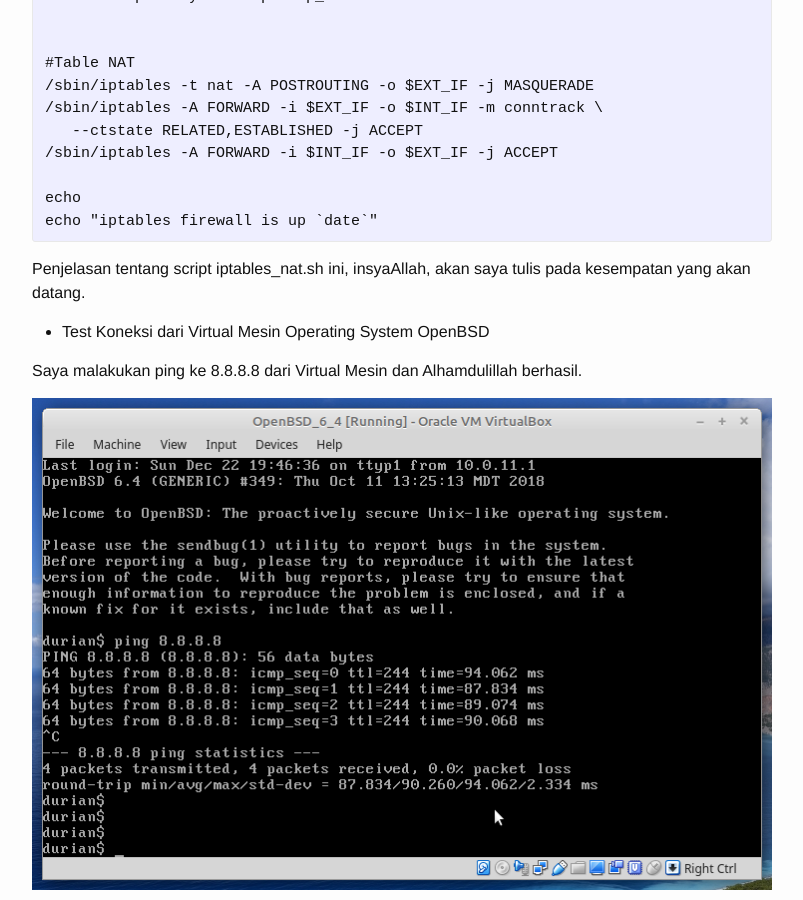
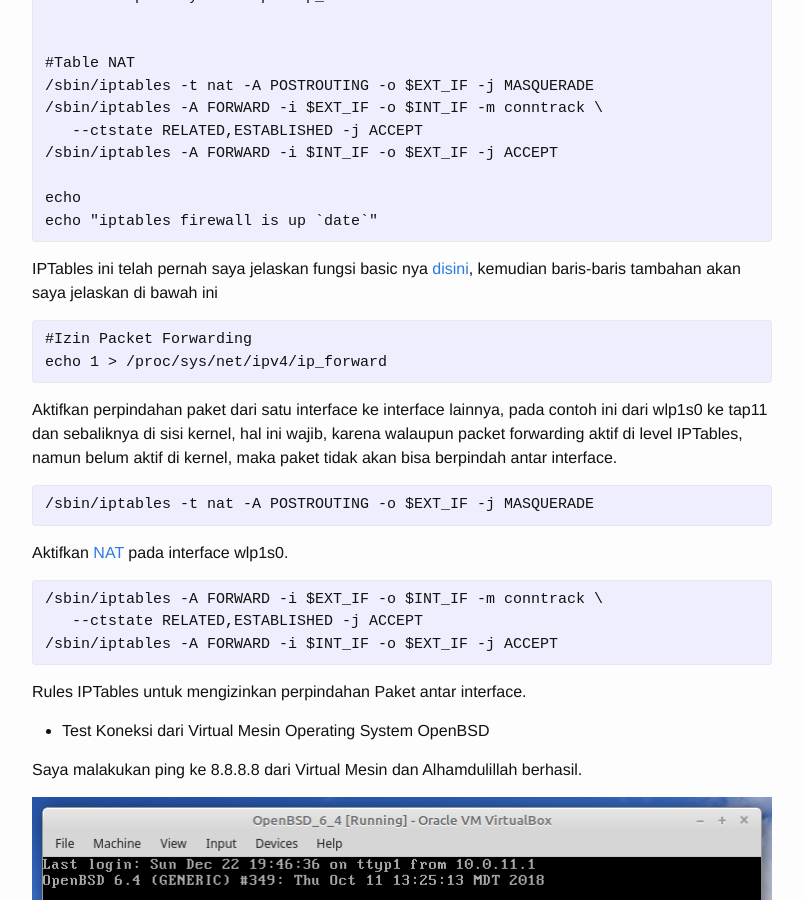
Before and after one commit to muntaza/muntaza.github.io, a Jekyll site: the page built from _posts/2019-12-01-virtualbox-internet.markdown, in a window 1280 px wide and 900 px high, scrolled down 2959 px. Shown: the whole window, without its empty margins (238-1041 px from the left). Built offline with Jekyll 4.4.1, drawn with Linux system fonts in a browser that asks for light colours.

Commit message:
virtualbox

```diff
--- a/_posts/2019-12-01-virtualbox-internet.markdown
+++ b/_posts/2019-12-01-virtualbox-internet.markdown
@@ -107,8 +107,33 @@
 echo "iptables firewall is up `date`"
 {% endhighlight %}
 
-Penjelasan tentang script iptables_nat.sh ini, insyaAllah, akan
-saya tulis pada kesempatan yang akan datang.
+IPTables ini telah pernah saya jelaskan fungsi basic nya
+[disini](https://www.muntaza.id/linux/2019/10/19/iptables.html), kemudian
+baris-baris tambahan akan saya jelaskan di bawah ini
+
+{% highlight text %}
+#Izin Packet Forwarding
+echo 1 > /proc/sys/net/ipv4/ip_forward
+{% endhighlight %}
+
+Aktifkan perpindahan paket dari satu interface ke interface lainnya,
+pada contoh ini dari wlp1s0 ke tap11 dan sebaliknya di sisi kernel, hal
+ini wajib, karena walaupun packet forwarding aktif di level IPTables, namun
+belum aktif di kernel, maka paket tidak akan bisa berpindah antar interface.
+
+{% highlight text %}
+/sbin/iptables -t nat -A POSTROUTING -o $EXT_IF -j MASQUERADE
+{% endhighlight %}
+
+Aktifkan [NAT](https://en.wikipedia.org/wiki/Network_address_translation) pada interface wlp1s0.
+
+{% highlight text %}
+/sbin/iptables -A FORWARD -i $EXT_IF -o $INT_IF -m conntrack \
+   --ctstate RELATED,ESTABLISHED -j ACCEPT
+/sbin/iptables -A FORWARD -i $INT_IF -o $EXT_IF -j ACCEPT
+{% endhighlight %}
+
+Rules IPTables untuk mengizinkan perpindahan Paket antar interface.
 
 - Test Koneksi dari Virtual Mesin Operating System OpenBSD
 
```
